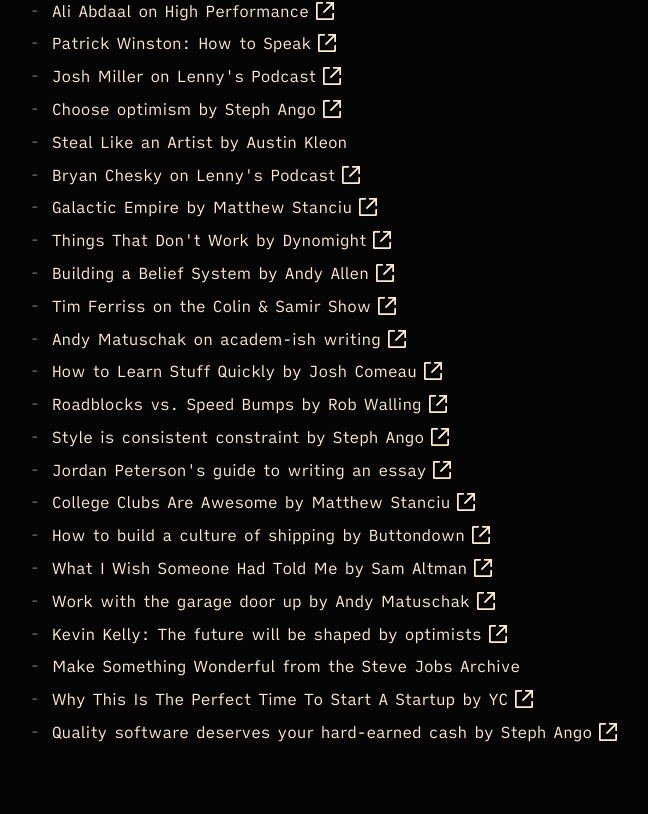
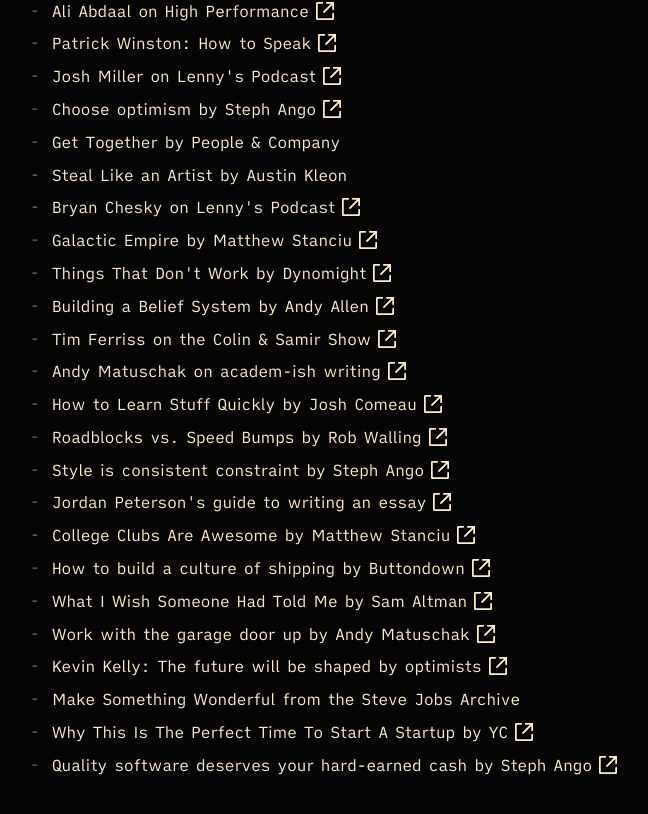
Before and after one commit to edwardshturman/site, a Next.js app: page /artifacts in a window 1280 px wide. Shown: the part 1056-1870 px from the top of the page, without its empty margins (263-911 px from the left). Built offline with nearby package versions, Linux system fonts and the light colour scheme.

Commit message:
Add Get Together to Artifacts

```diff
--- a/app/artifacts/artifacts.ts
+++ b/app/artifacts/artifacts.ts
@@ -86,6 +86,10 @@ export const artifacts: Artifact[] = [
     text: 'Choose optimism by Steph Ango',
     link: 'https://stephango.com/optimism',
     tags: ['post', 'life']
+  },
+  {
+    text: 'Get Together by People & Company',
+    tags: ['book', 'community']
   },
   {
     text: 'Steal Like an Artist by Austin Kleon',
```
